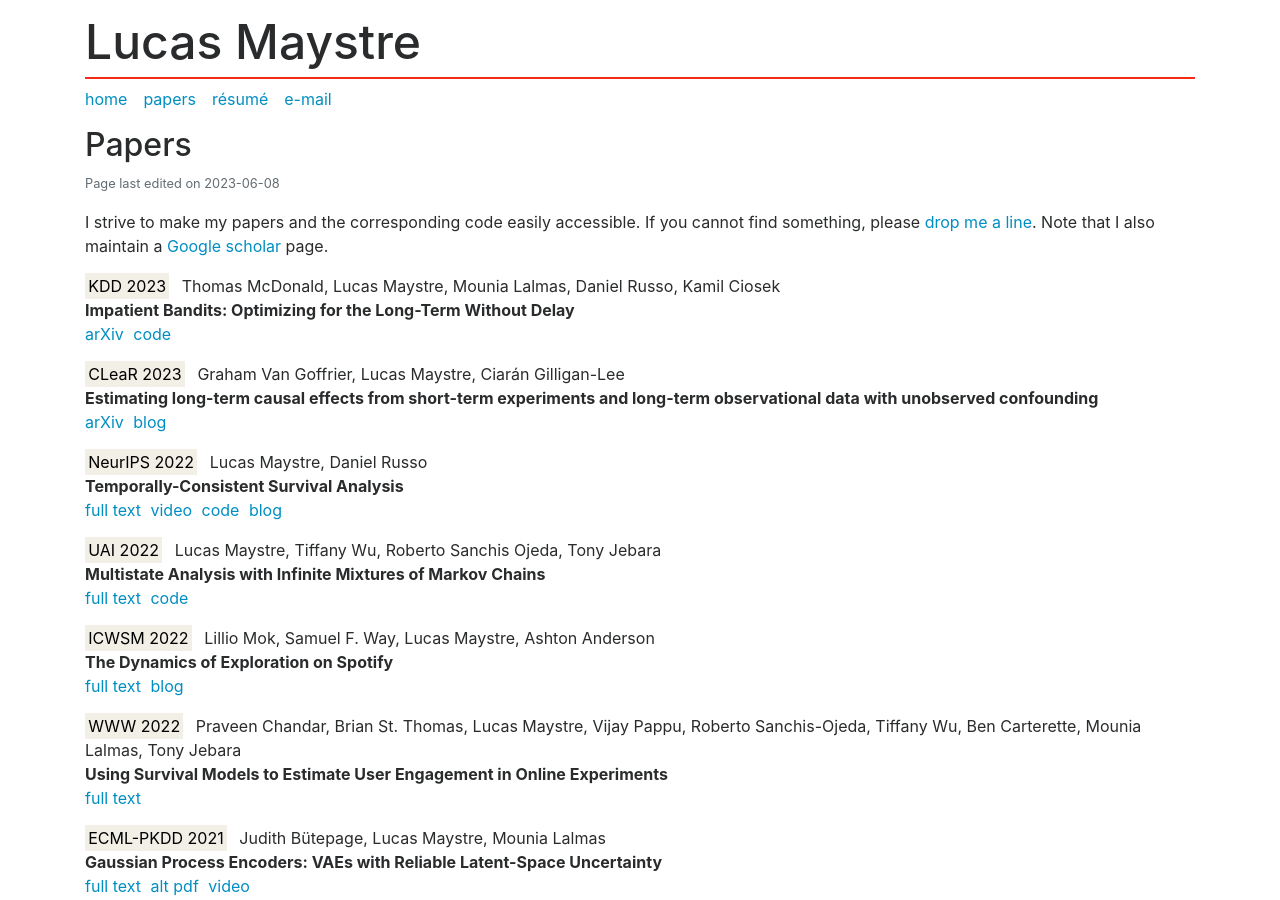
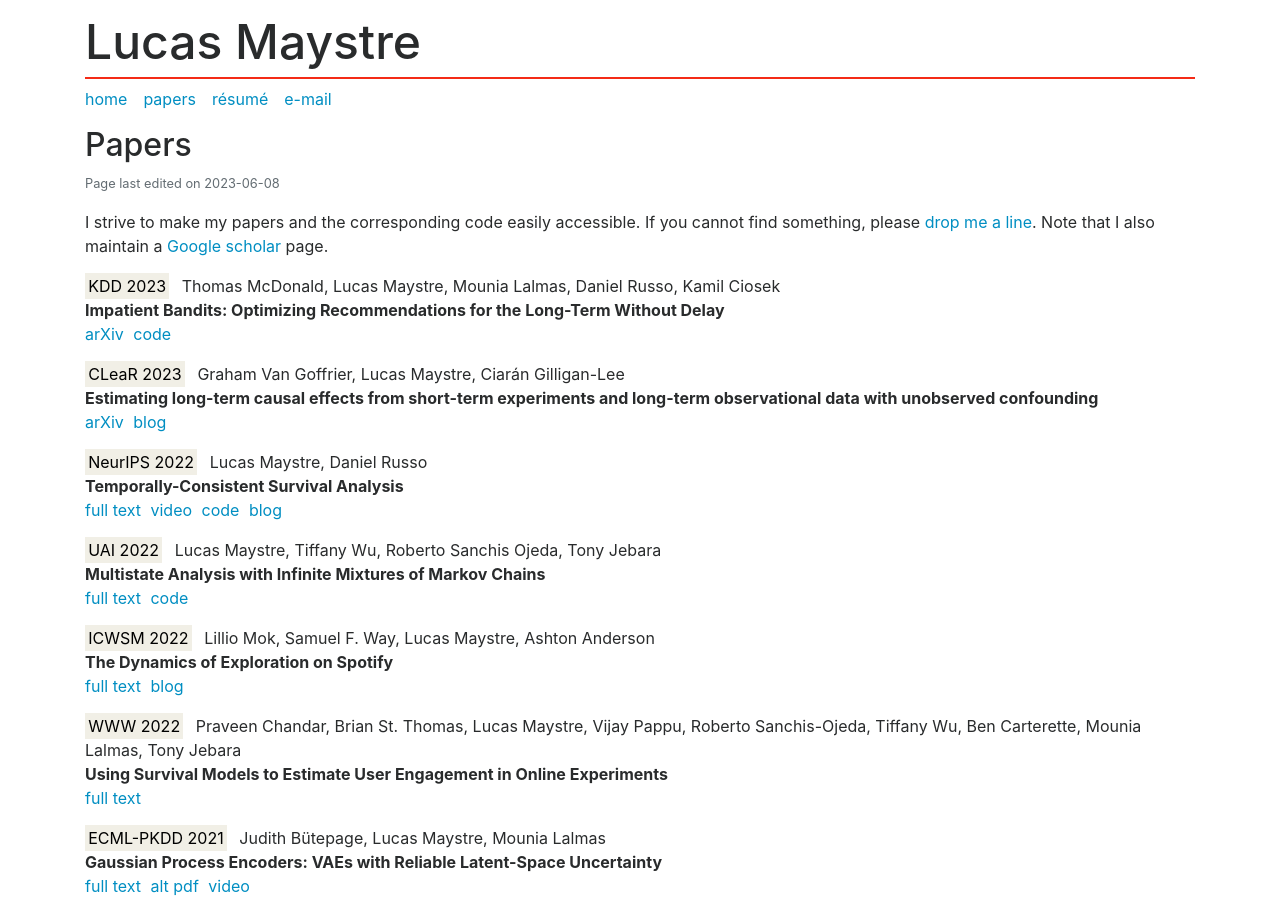
Before and after one commit to lucasmaystre/lum-web, a Jekyll site: the page built from papers.md, in a window 1280 px wide and 900 px high. Built offline with Jekyll 4.4.1, drawn with Linux system fonts in a browser that asks for light colours.

Commit message:
Fix mistake in KDD 2023 title.

```diff
--- a/_data/papers.yml
+++ b/_data/papers.yml
@@ -1,6 +1,7 @@
 mcdonald2023impatient:
   venue: KDD 2023
-  title: "Impatient Bandits: Optimizing for the Long-Term Without Delay"
+  title: "Impatient Bandits: Optimizing Recommendations for the Long-Term
+      Without Delay"
   authors: Thomas McDonald, Lucas Maystre, Mounia Lalmas, Daniel Russo, Kamil Ciosek
   links:
     arXiv: https://arxiv.org/abs/2307.09943
```
